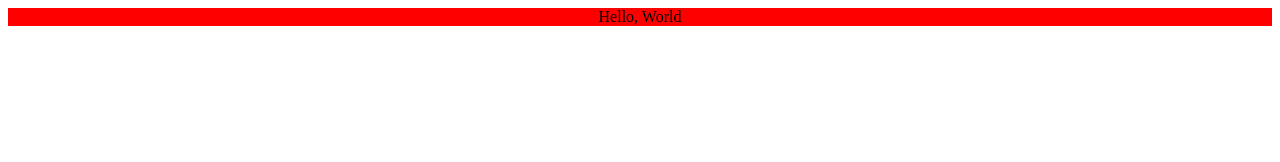
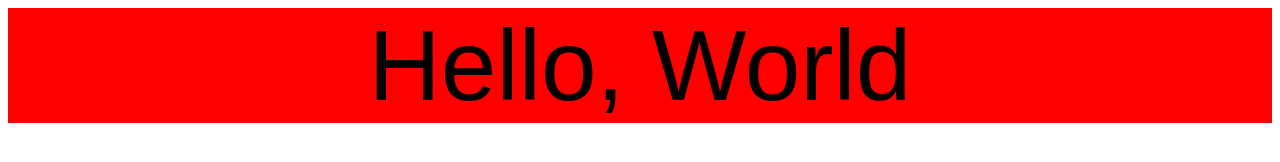
Before and after one commit to huajidawang666/huajidawang666.github.io, a plain HTML site: page index.html in a window 1280 px wide. Drawn offline with Linux system fonts and the light colour scheme.

Commit message:
Update index.html

```diff
--- a/index.html
+++ b/index.html
@@ -1,7 +1,7 @@
 <html class="focus-outline-visible"><head></head>
   <head>
     <style>
-      huaji{display:block; background-color:red; text-align:center}
+      huaji{display:block; background-color:red; text-align:center; font-size:100px; font-family:"Hiragino Sans GB","Lantinghei SC","Microsoft YaHei UI",SimHei,sans-serif}
     </style>
   </head><body>
     <huaji>Hello, World</huaji>
```
